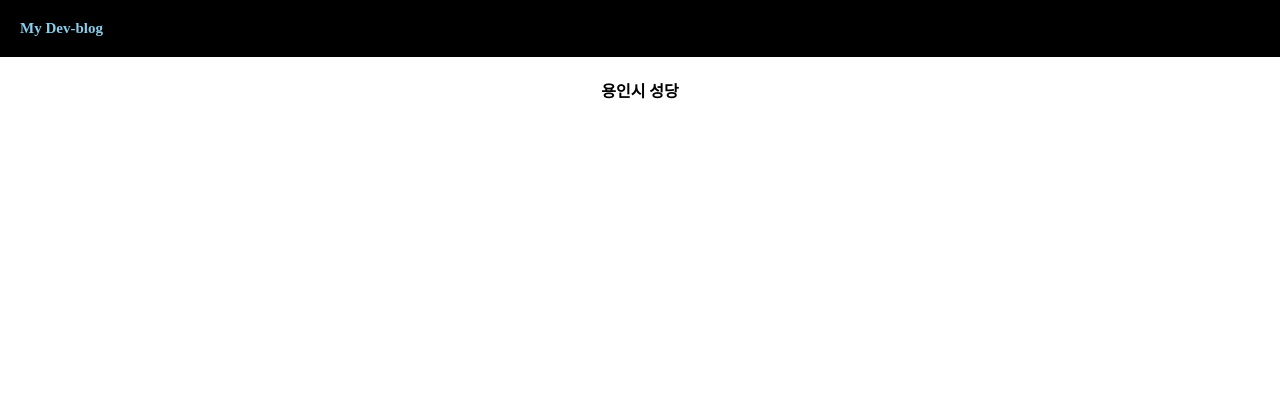
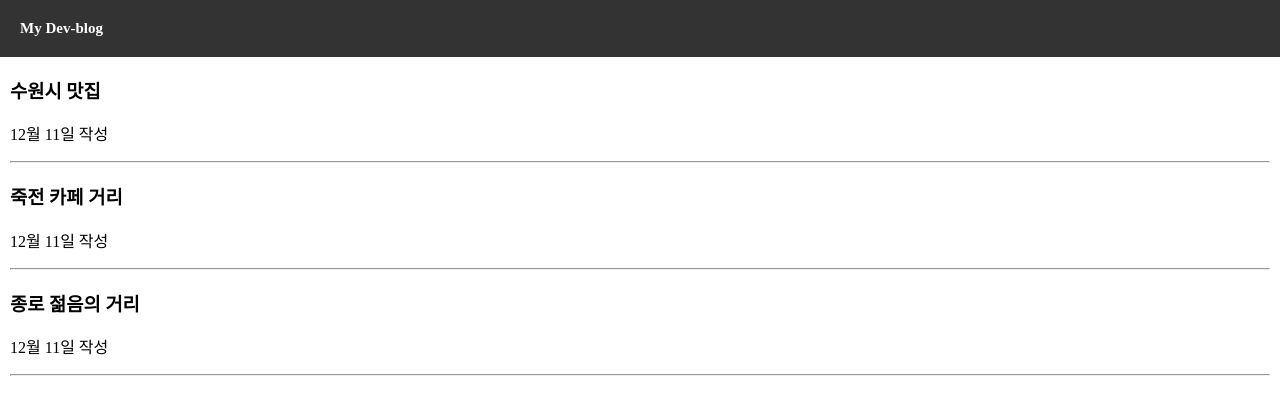
Before and after one commit to colo1211/WEB3-React, a React (Create React App) app in the folder part1/blog/: page / in a window 1280 px wide. Shown: the top 414 px of the page. Built offline with nearby package versions, Linux system fonts and the light colour scheme.

Commit message:
useState 사용

```diff
--- a/part1/blog/src/App.css
+++ b/part1/blog/src/App.css
@@ -7,13 +7,20 @@ body{
 }
 
 .black-nav{
-  background-color: black;
+  background-color: rgba(0,0,0,0.8);
   color : white;
   width : 100%;
   display : flex;
   padding : 20px;
   font-weight: 600;
   font-size : 20px;
+}
+
+.list{
+  text-align: left;
+  margin-top : 10px;
+  padding-left : 10px;
+  padding-right : 10px;
 }
 
 .App-logo {
--- a/part1/blog/src/App.js
+++ b/part1/blog/src/App.js
@@ -1,26 +1,42 @@
+import React,{useState} from 'react';
 import logo from './logo.svg';
 import './App.css';
 
 function App() {
 
+  let [글제목, 글제목변경] = useState(['수원시 맛집','죽전 카페 거리','종로 젊음의 거리']);
+
   let post = `용인시 성당`;
-
-  function 함수(){
-    return 100;
-  }
 
   return (
     <div className="App">
           <div className='black-nav'>
-            <div style={{fontSize : '15px',color : 'skyblue'}}>My Dev-blog</div>
+            <div style={{fontSize : '15px'}}>My Dev-blog</div>
             {/* style 속성을 만지고 싶다면 {속성명 : '속성값'} 형태로 객체형식으로 넣어준다.
               또한 이것도 변수로 치환이 가능하다.
             */}
           </div>
-          <h4>{post}</h4>
           {/* 데이터 바인딩이 매우 쉬워진다. {변수명} 바로 쓰면 됨
             document.getElementById~~~~ 에서 해방
           */}
+          <div className='list'>
+              <h3> {글제목[0]} </h3>
+              <p> 12월 11일 작성</p>
+              <hr/>
+          </div>
+
+          <div className='list'>
+              <h3> {글제목[1]} </h3>
+              <p> 12월 11일 작성</p>
+              <hr/>
+          </div>
+
+          <div className='list'>
+              <h3> {글제목[2]} </h3>
+              <p> 12월 11일 작성</p>
+              <hr/>
+          </div>
+
     </div>
   );
 }
```
